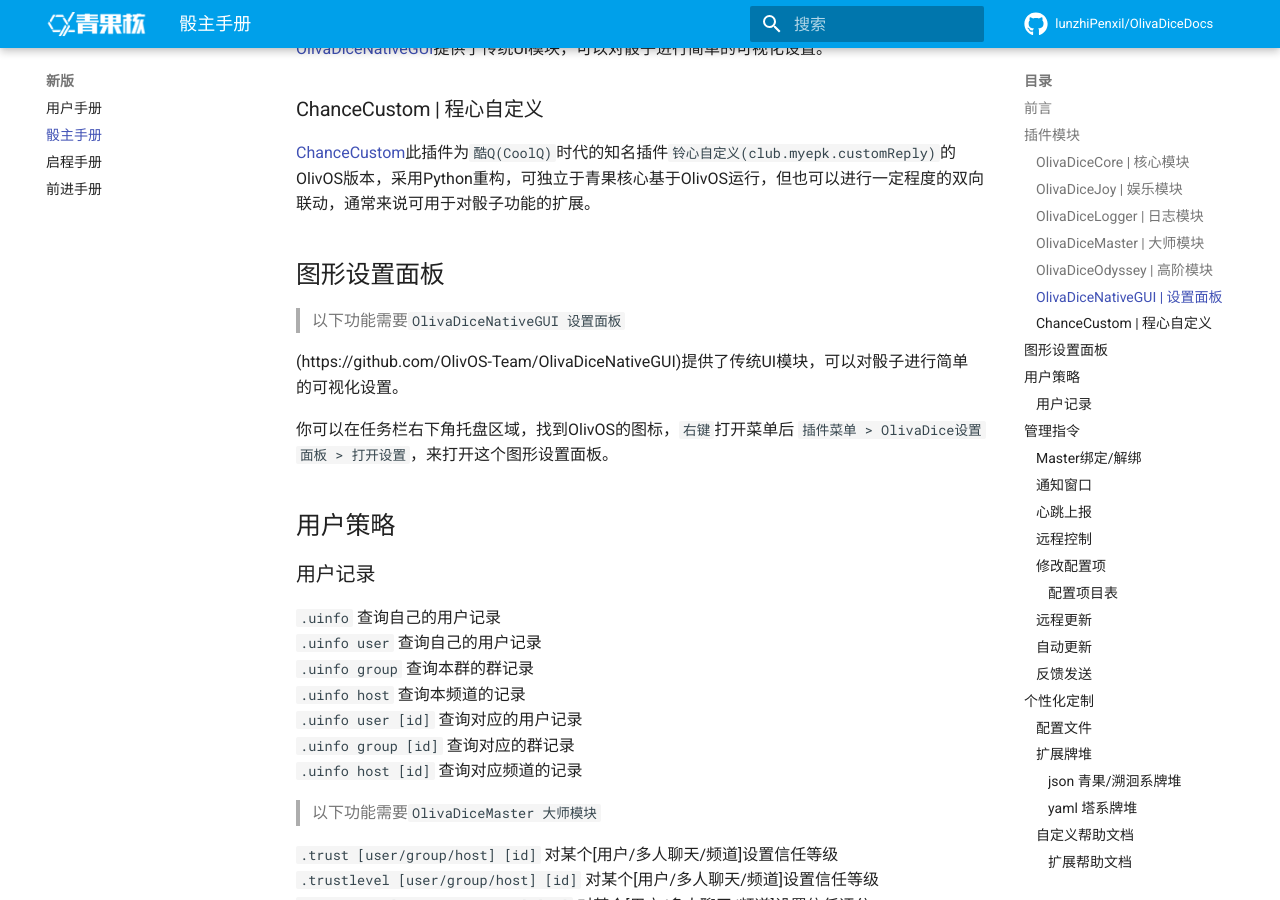
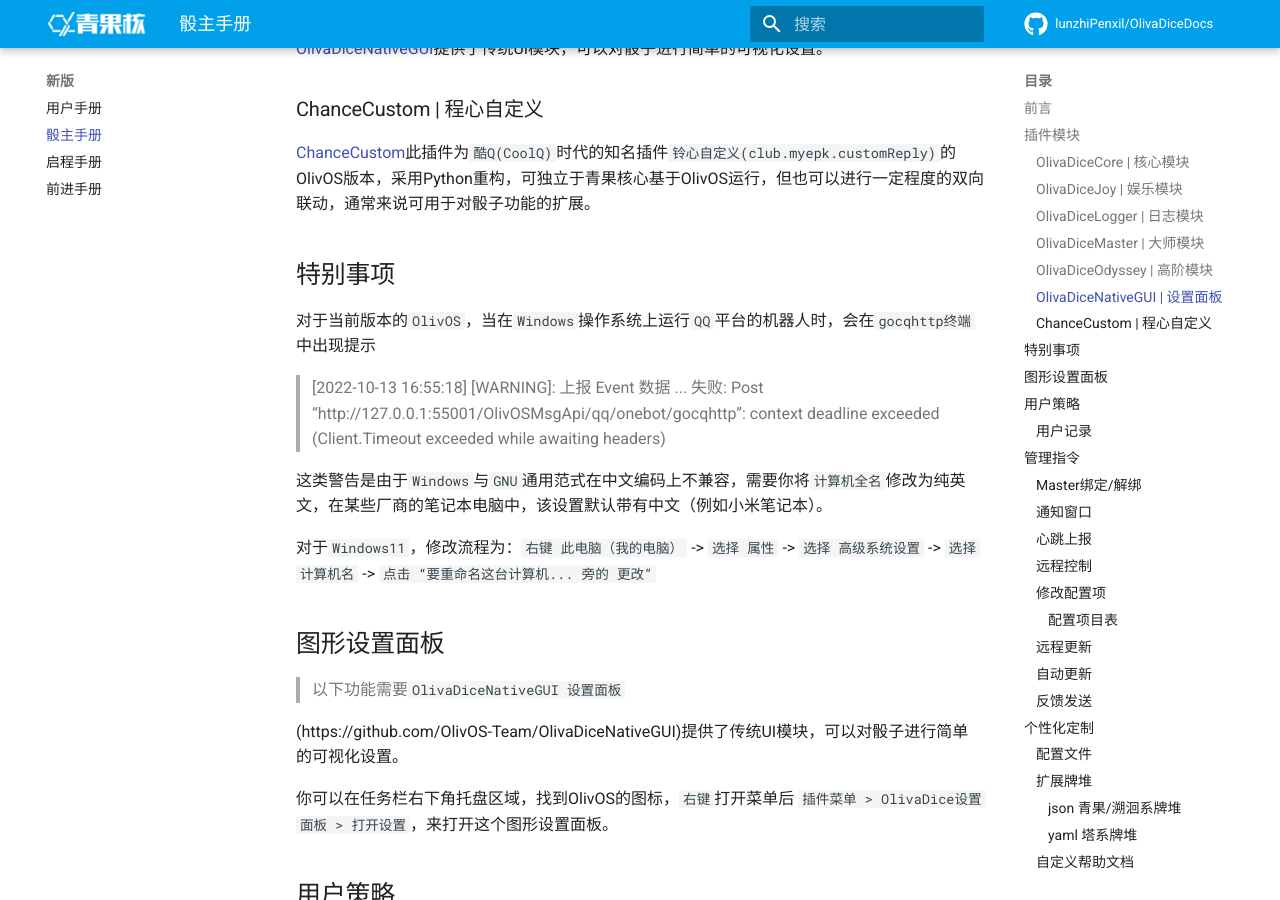
Before and after one commit to lunzhiPenxil/OlivaDiceDocs, an MkDocs documentation site: the page built from docs/OlivaDice3_Master_Manual.md, in a window 1280 px wide and 900 px high, scrolled down 1898 px. Built offline with MkDocs 1.6.1 and Material for MkDocs 9.7.7, drawn with Linux system fonts in a browser that asks for light colours; comment, search, counter and statistics services are not loaded.

Commit message:
添加计算机全名修改指南

```diff
--- a/docs/OlivaDice3_Master_Manual.md
+++ b/docs/OlivaDice3_Master_Manual.md
@@ -37,6 +37,15 @@
 
 ### ChanceCustom | 程心自定义
 [ChanceCustom](https://github.com/OlivOS-Team/ChanceCustom)此插件为`酷Q(CoolQ)`时代的知名插件`铃心自定义(club.myepk.customReply)`的OlivOS版本，采用Python重构，可独立于青果核心基于OlivOS运行，但也可以进行一定程度的双向联动，通常来说可用于对骰子功能的扩展。
+
+
+## 特别事项
+对于当前版本的`OlivOS`，当在`Windows`操作系统上运行`QQ`平台的机器人时，会在`gocqhttp终端`中出现提示
+> [2022-10-13 16:55:18] [WARNING]: 上报 Event 数据 ... 失败: Post “http://127.0.0.1:55001/OlivOSMsgApi/qq/onebot/gocqhttp”: context deadline exceeded (Client.Timeout exceeded while awaiting headers)
+
+这类警告是由于`Windows`与`GNU`通用范式在中文编码上不兼容，需要你将`计算机全名`修改为纯英文，在某些厂商的笔记本电脑中，该设置默认带有中文（例如小米笔记本）。
+
+对于`Windows11`，修改流程为：`右键 此电脑（我的电脑）` -> `选择 属性` -> `选择 高级系统设置` -> `选择 计算机名` -> `点击 “要重命名这台计算机... 旁的 更改”`
 
 
 ## 图形设置面板
```
